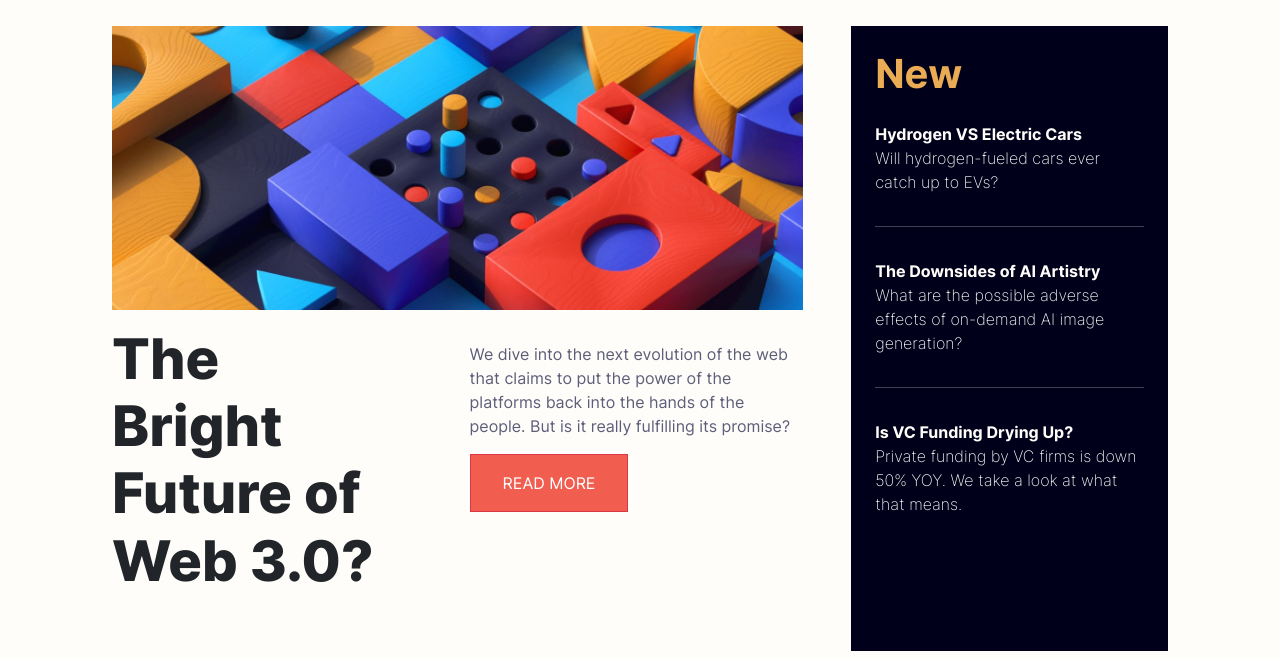
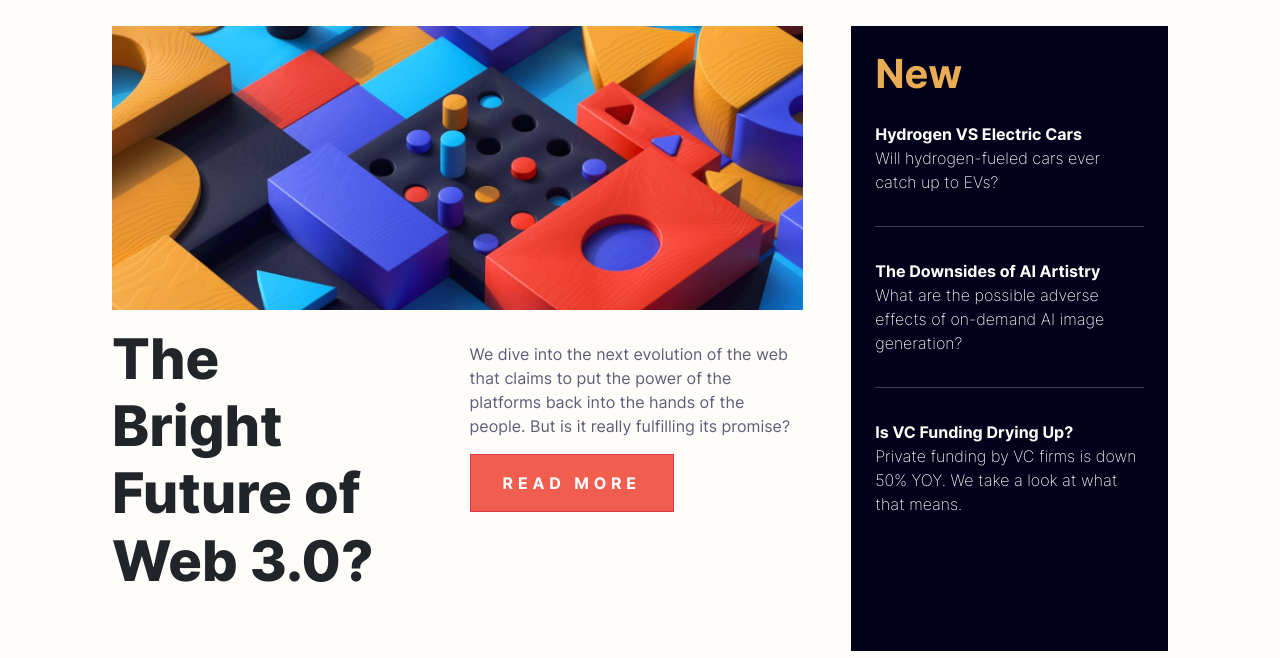
Before and after one commit to salmonkarp/news-homepage, a plain HTML site: page index.html in a window 1280 px wide. Shown: the part 142-800 px from the top of the page. Drawn offline with nearby package versions, Linux system fonts and the light colour scheme.

Commit message:
Minor styling update

```diff
--- a/style.css
+++ b/style.css
@@ -67,6 +67,8 @@ a {
     padding-top:1em;
     padding-bottom: 1em;
     background-color: hsl(5, 85%, 63%);
+    letter-spacing: 0.3em;
+    font-weight: 700;
 }
 
 .new-stories {
```
